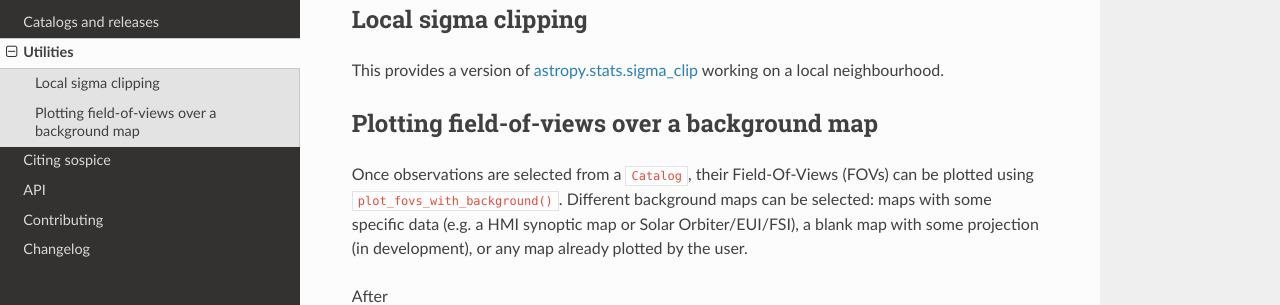
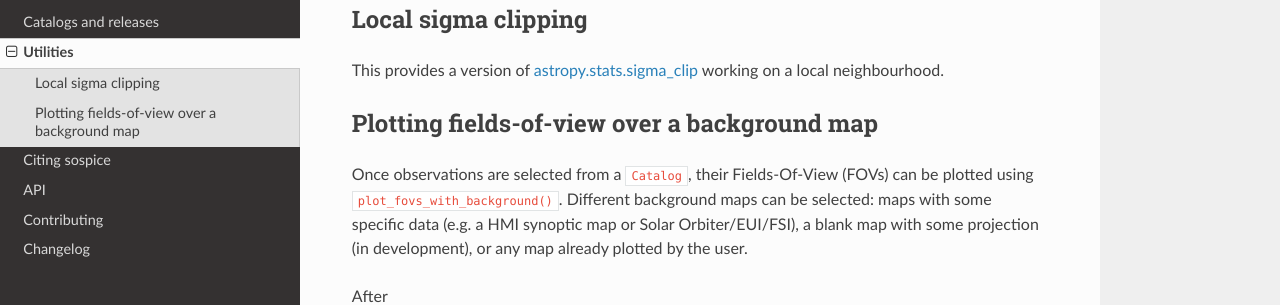
Before and after one commit to solo-spice/sospice, a Sphinx documentation site: the page built from docs/source/utilities.rst, in a window 1280 px wide and 1181 px high. Shown: the part 157-462 px from the top of the window. Built offline with Sphinx 7.4.7 and the Read the Docs theme 2.0.0, drawn with Linux system fonts in a browser that asks for light colours; the version number could not be read and is left out.

Commit message:
Fix spelling

```diff
--- a/docs/source/utilities.rst
+++ b/docs/source/utilities.rst
@@ -8,10 +8,10 @@ This provides a version of
 `astropy.stats.sigma_clip <https://docs.astropy.org/en/stable/api/astropy.stats.sigma_clip.html>`__
 working on a local neighbourhood.
 
-Plotting field-of-views over a background map
+Plotting fields-of-view over a background map
 ----------------------------------------------------
 
-Once observations are selected from a ``Catalog``, their Field-Of-Views (FOVs) can be plotted using ``plot_fovs_with_background()``. Different background maps can be selected: maps with some specific data (e.g. a HMI synoptic map or Solar Orbiter/EUI/FSI), a blank map with some projection (in development), or any map already plotted by the user.
+Once observations are selected from a ``Catalog``, their Fields-Of-View (FOVs) can be plotted using ``plot_fovs_with_background()``. Different background maps can be selected: maps with some specific data (e.g. a HMI synoptic map or Solar Orbiter/EUI/FSI), a blank map with some projection (in development), or any map already plotted by the user.
 
 After
 
```
